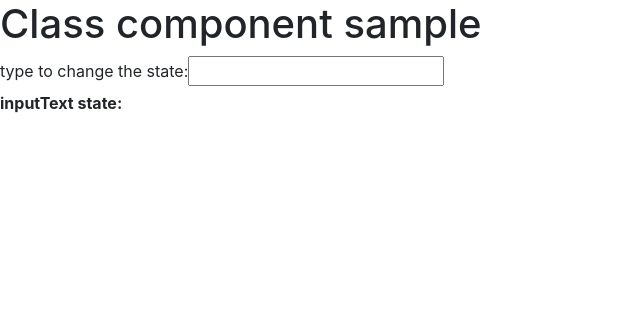
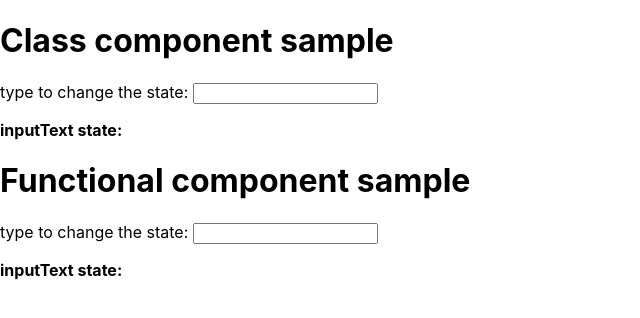
Before and after one commit to jasonwieczorek/ReactTest, a React (Create React App) app: page / in a window 1280 px wide. Shown: the top 318 px of the page, without its empty margins (0-640 px from the left). Built offline with nearby package versions, Linux system fonts and the light colour scheme.

Commit message:
added an equivelant functional component, much cleaner!

```diff
--- a/src/App.js
+++ b/src/App.js
@@ -1,7 +1,7 @@
 import React from 'react';
 import './App.css';
 import ExampleClassComponent from './components/ExampleClassComponent';
-import 'bootstrap/dist/css/bootstrap.min.css';
+import ExampleFunctionalComponent from './components/ExampleFunctionalComponent';
 
 function App() {
 
@@ -13,7 +13,7 @@ function App() {
         <div>
             {/* everything in {} within jsx can be simple javascript */}
             <ExampleClassComponent/>
-
+            <ExampleFunctionalComponent/>
         </div>
     );
 }
--- a/src/components/ExampleClassComponent.js
+++ b/src/components/ExampleClassComponent.js
@@ -1,10 +1,9 @@
 import React from "react";
-import 'bootstrap/dist/css/bootstrap.min.css';
 
 /**
- * An example Class Component.
+ * An example Class Component, considered legacy for React in todays world.
  *
- * ExampleFunctionalComponent is its Functional equivalent.
+ * ExampleFunctionalComponent is its Functional equivalent and preferred.
  */
 export default class ExampleClassComponent extends React.Component {
 
@@ -23,7 +22,7 @@ export default class ExampleClassComponent extends React.Component {
     // ------------------functions-----------------------
 
     componentDidMount() {
-        console.log('first render is complete!');
+        console.log('class render complete!');
     }
 
     // Event handler for setting title
@@ -37,8 +36,8 @@ export default class ExampleClassComponent extends React.Component {
         return (
             <div>
                 <h1>Class component sample</h1>
-                <label htmlFor="search">type to change the state: </label>
-                <input id="search" type="text" onChange={this.handleInputText}/>
+                <label htmlFor="classComponentInput">type to change the state: </label>
+                <input id="classComponentInput" type="text" onChange={this.handleInputText}/>
                 <p><b>inputText state:</b> {this.state.inputText}</p>
             </div>
         );
--- a/src/components/ExampleFunctionalComponent.js
+++ b/src/components/ExampleFunctionalComponent.js
@@ -1,47 +1,22 @@
 import React from "react";
-import 'bootstrap/dist/css/bootstrap.min.css';
 
-/**
- * A sample Class component. Note we export it via new ES6 standards,
- * so we can import it without brackets wherever we want to use it.
- */
-export default class ExampleClassComponent extends React.Component {
+export default function ExampleFunctionalComponent() {
 
-    // constructor with state
-    constructor(props) {
-        super(props);
+    // state
+    const[inputText, setInputText] = React.useState('');
 
-        // function binding goes here
-        this.handleEvent = this.handleEvent.bind(this);
+    // equivalent of componentDidMount
+    React.useEffect(() => {
+       console.log('functional render complete!')
+    }, []);
 
-        this.state = {
-            title: 'Jasons React Application'
-        }
-    }
 
-    // ------------------functions-----------------------
-
-    // simple event handler
-    handleEvent(event) {
-        this.setState({
-            title: event.target.value
-        });
-    }
-
-    componentDidMount() {
-        console.log('first render is complete!');
-    }
-
-    //----------------Render---------------------------
-
-    render() {
-        return (
-            <div>
-                <h1>Class component sample</h1>
-                <label htmlFor="search">type to change the state: </label>
-                <h2>{this.state.title}</h2>
-                <input id="search" type="text" onChange={this.handleEvent}/>
-            </div>
-        );
-    }
+    return(
+        <div>
+            <h1>Functional component sample</h1>
+            <label htmlFor="functionalComponentInput">type to change the state: </label>
+            <input id="functionalComponentInput" type="text" onChange={e => setInputText(e.target.value)}/>
+            <p><b>inputText state:</b> {inputText}</p>
+        </div>
+    );
 }
```
